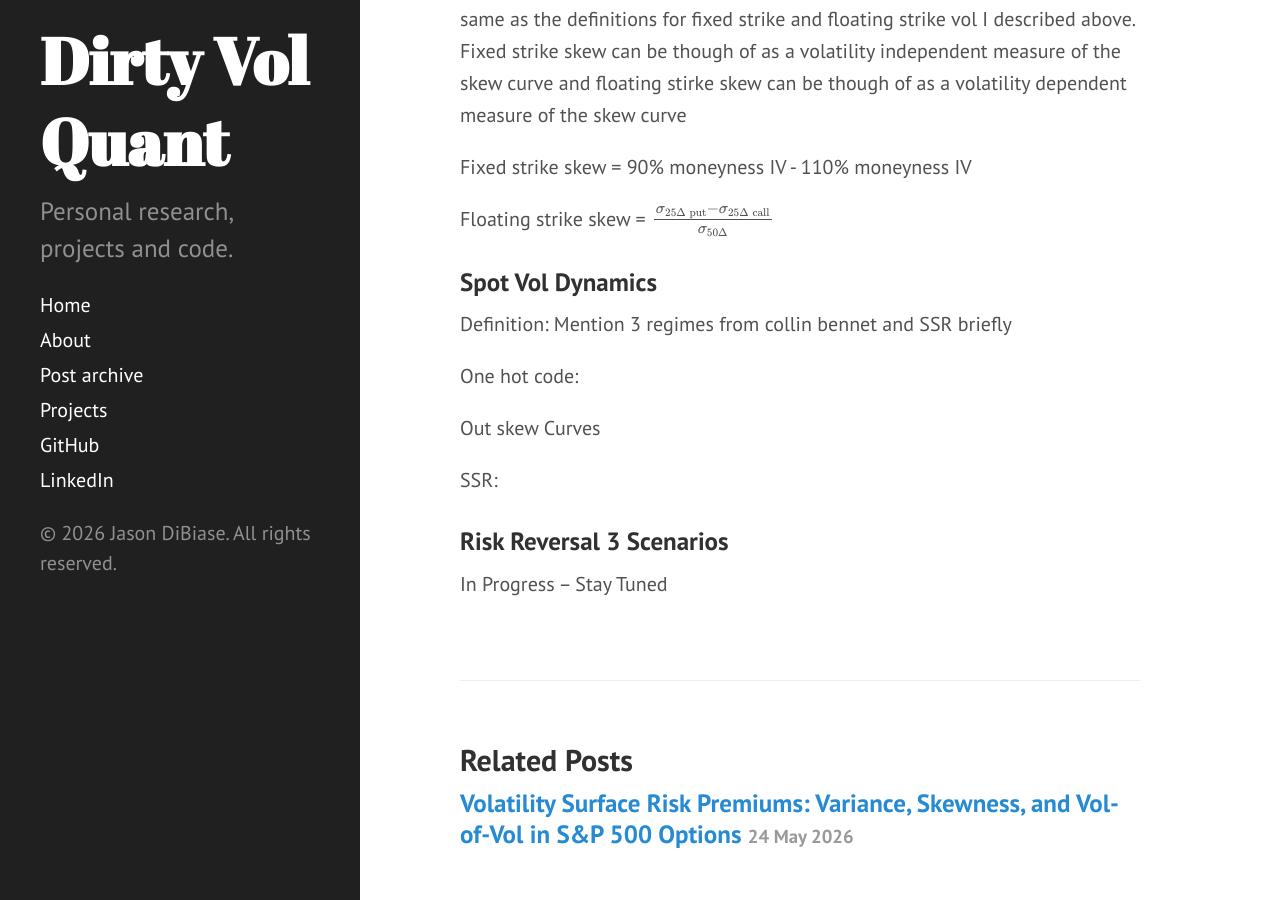
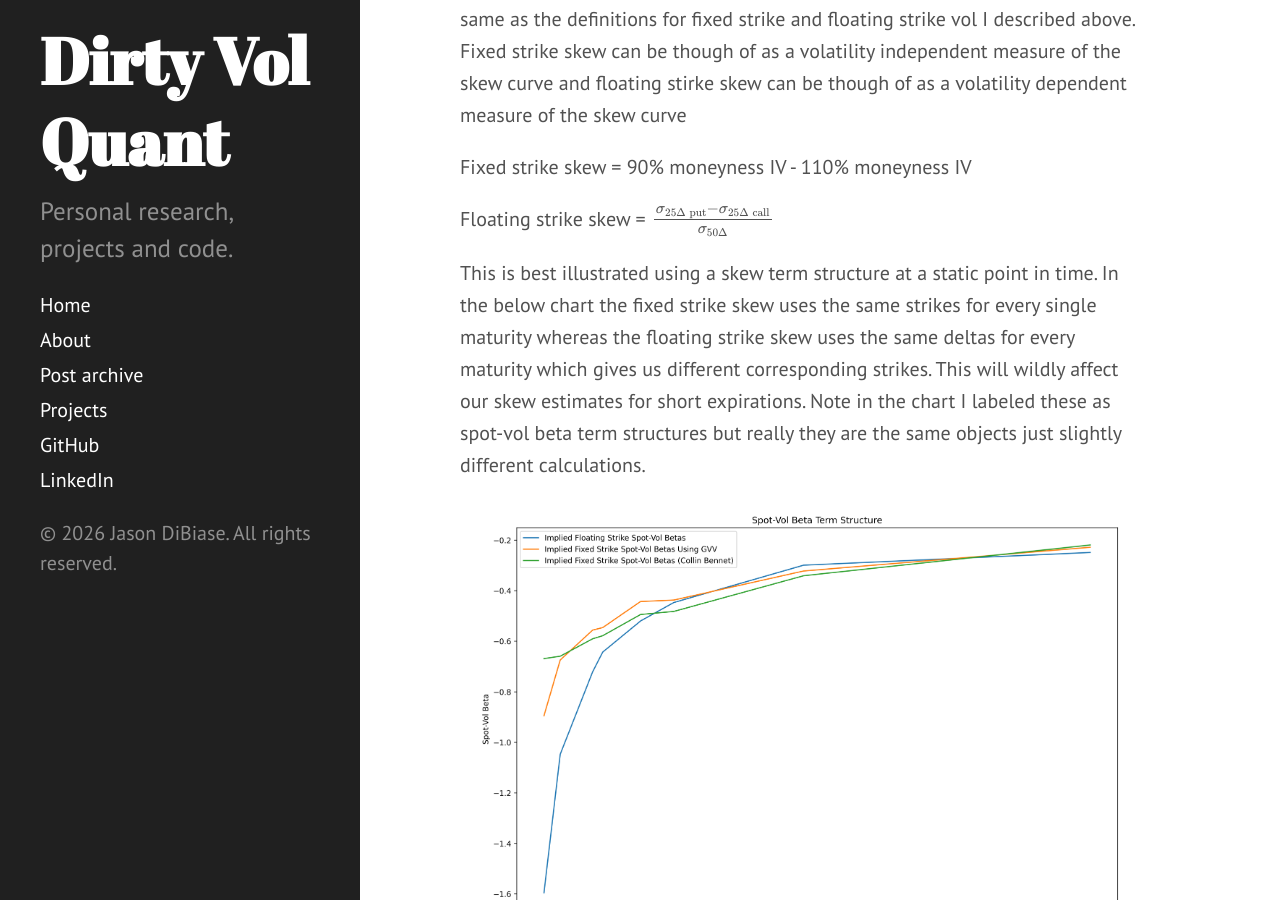
Before and after one commit to dibiasej/dibiasej.github.io, a Jekyll site: the page built from _posts/2026-06-07-Fixed-Strike-Floating-Strike-Spot-Vol-Dynamics-And-The-Skew-Stickiness-Ratio-Part-1.md, in a window 1280 px wide and 900 px high, scrolled down 3366 px. Built offline with Jekyll 4.4.1, drawn with Linux system fonts in a browser that asks for light colours; Markdown is read by kramdown in place of the engine named in the settings.

Commit message:
added image

```diff
--- a/_posts/2026-06-07-Fixed-Strike-Floating-Strike-Spot-Vol-Dynamics-And-The-Skew-Stickiness-Ratio-Part-1.md
+++ b/_posts/2026-06-07-Fixed-Strike-Floating-Strike-Spot-Vol-Dynamics-And-The-Skew-Stickiness-Ratio-Part-1.md
@@ -33,10 +33,12 @@ Fixed strike skew = 90% moneyness IV - 110% moneyness IV
 
 Floating strike skew = $$\frac{\sigma_{25\Delta\,\mathrm{put}} - \sigma_{25\Delta\,\mathrm{call}}}{\sigma_{50\Delta}}$$
 
+This is best illustrated using a skew term structure at a static point in time. In the below chart the fixed strike skew uses the same strikes for every single maturity whereas the floating strike skew uses the same deltas for every maturity which gives us different corresponding strikes. This will wildly affect our skew estimates for short expirations. Note in the chart I labeled these as spot-vol beta term structures but really they are the same objects just slightly different calculations.
+
+![Spot Vol Beta Term Structure](/assets/images/SPY-Spot-Vol-Beta-Term-Structure-Post-2026-07-02.png)
+
 ### Spot Vol Dynamics
 Definition: Mention 3 regimes from collin bennet and SSR briefly
-
-One hot code:
 
 Out skew Curves
 
```
Also changed, not shown: assets/images/SPY-Spot-Vol-Beta-Term-Structure-Post-2026-07-02.png (added).
